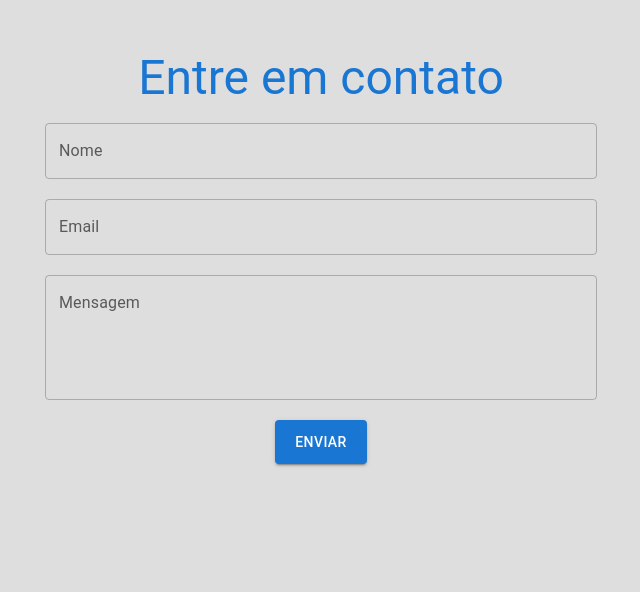
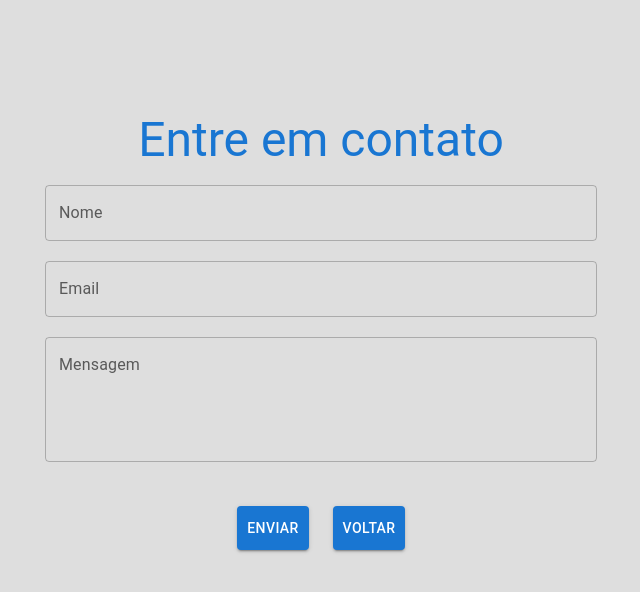
Before and after one commit to TalesReig/my-portfolio, a React (Vite) app: page /contact in a window 1280 px wide. Shown: the top 592 px of the page, without its empty margins (319-959 px from the left). Built offline with nearby package versions, Linux system fonts and the light colour scheme.

Commit message:
Ajustes tela de email

```diff
--- a/src/pages/Home/sections/Email/Email.tsx
+++ b/src/pages/Home/sections/Email/Email.tsx
@@ -1,15 +1,23 @@
+import { Container, Typography, TextField, Button, styled, Grid } from "@mui/material";
+import { Link } from 'react-router-dom';
 import { useState } from 'react';
-import { Container, Typography, TextField, Button, styled } from "@mui/material";
 import emailjs from "@emailjs/browser";
 
-const StyledContactForm = styled("div")({
+const StyledContactForm = styled("div")(({ theme }) => ({
   backgroundColor: "#dedede",
   padding: "50px 0",
   minHeight: "100vh",
   display: "flex",
   flexDirection: "column",
   alignItems: "center",
-});
+    height: "100%",
+    [theme.breakpoints.up('xs')]: { // <= mobile
+      padding: "1rem 0rem",
+    },
+    [theme.breakpoints.up('md')]: { // >=mobile
+      padding: "7rem 0rem",
+    }
+  }));
 
 const Form = styled("form")({
   maxWidth: "600px",
@@ -17,11 +25,6 @@ const Form = styled("form")({
   display: "flex",
   flexDirection: "column",
   gap: "20px",
-});
-
-const StyledButton = styled(Button)({
-  alignSelf: "center",
-  padding: "10px 20px",
 });
 
 const Email: React.FC = () => {
@@ -91,10 +94,25 @@ const Email: React.FC = () => {
             value={message}
             onChange={(e) => setMessage(e.target.value)}
           />
+          <Grid container display="flex" justifyContent="center" spacing={3} pt={3}>
+            <Grid item xs={4} md={2} display="flex" justifyContent="center">
+              <Button variant="contained" color="primary" type="submit" style={{ padding: '10px 20px' }}>
+                Enviar
+              </Button>
+            </Grid>
 
-          <StyledButton variant="contained" color="primary" type="submit">
-            Enviar
-          </StyledButton>
+            <Grid item xs={4} md={2} display="flex" justifyContent="center">
+              <Button
+                variant="contained"
+                color="primary"
+                component={Link}
+                to="/my-portfolio"
+                style={{ alignSelf: 'center', padding: '10px 20px' }}
+              >
+                Voltar
+              </Button>
+            </Grid>
+          </Grid>
         </Form>
       </Container>
     </StyledContactForm>
```
Also changed, not shown: src/pages/Home/sections/Hero/Hero.tsx (+4 -4 lines).
